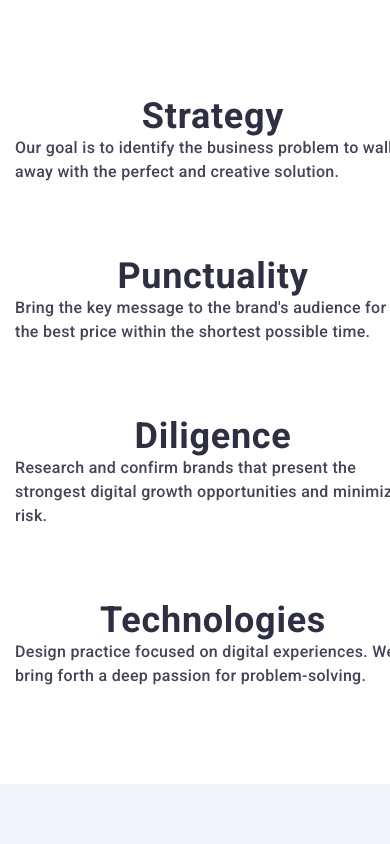
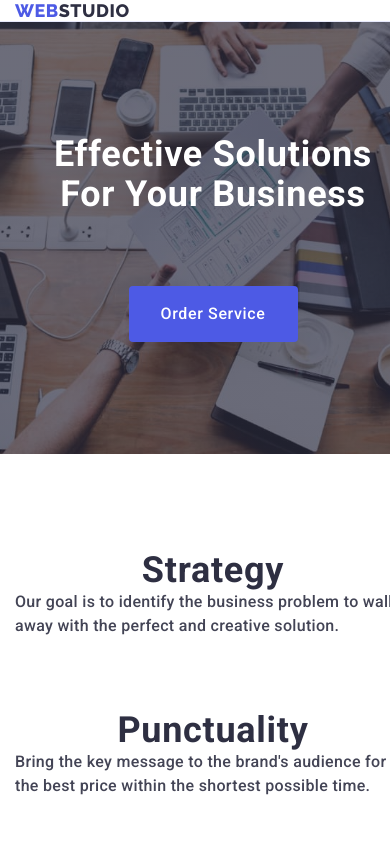
Before and after one commit to RayChikS/WebStudio, a plain HTML site: page index.html in a window 390 px wide. Shown: the top 844 px of the page. Drawn offline with nearby package versions, Linux system fonts and the light colour scheme.

Commit message:
mobile-2

```diff
--- a/css/styles.css
+++ b/css/styles.css
@@ -190,6 +190,49 @@ button {
 	color: var(--ocean);
 } */
 
+.header {
+	border-bottom: 1px solid #e7e9fc;
+	background: var(--white);
+	box-shadow: 0px 1px 6px 0px rgba(46, 47, 66, 0.08), 0px 1px 1px 0px rgba(46, 47, 66, 0.16), 0px 2px 1px 0px rgba(46, 47, 66, 0.08);
+}
+
+.header-content {
+	display: flex;
+	align-items: center;
+}
+
+.nav {
+}
+
+.logo {
+	color: var(--iris);
+	font-family: 'Raleway', sans-serif;
+	font-size: 18px;
+	font-style: normal;
+	font-weight: 800;
+	line-height: 21px;
+	letter-spacing: 0.54px;
+	text-transform: uppercase;
+}
+
+
+.logo-span {
+	color: var(--navyblue);
+}
+
+.nav-list {
+	display: none;
+}
+
+.nav-element {}
+
+.nav-item {}
+
+.current {}
+
+.address {
+	display: none;
+}
 
 
 
@@ -460,6 +503,66 @@ button {
 	border-color: #404bbf;
 	color: #404bbf;
 } */
+
+.intro-content{
+	display: flex;
+	flex-direction: column;
+	gap: 72px;
+}
+.intro {
+	/* width: 428px;
+	height: 432px; */
+	margin: 0 auto;
+	background-image: linear-gradient(rgba(46, 47, 66, 0.7),
+			rgba(46, 47, 66, 0.7)),
+		url(../images/hero-image.jpg);
+	background-size: cover;
+	padding: 112px 0;
+	max-width: 428px;
+	background-repeat: no-repeat;
+	background-position: center;
+}
+
+.intro-title {
+	color: var(--white, #FFF);
+	text-align: center;
+	margin: 0 auto;
+	font-size: 36px;
+	line-height: 40px;
+	letter-spacing: 0.72px;
+	text-transform: capitalize;
+	width: 320px;
+	height: 80px;
+}
+
+.intro-button {
+	display: block;
+	color: var(--white);
+	font-family: 'Roboto', sans-serif;
+	font-size: 16px;
+	font-weight: 500;
+	line-height: 150%;
+	letter-spacing: 0.64px;
+	background-color: var(--iris);
+	cursor: pointer;
+	min-width: 169px;
+	height: 56px;
+	border: none;
+	border-radius: 4px;
+	margin: 0 auto;
+	transition: background-color 250ms cubic-bezier(0.4, 0, 0.2, 1);
+}
+
+.intro-button:hover,
+.intro-button:focus {
+	background-color: var(--ocean);
+}
+
+
+
+
+
+
 
 .advantages {
 	background: var(--white);
@@ -1331,7 +1434,13 @@ button {
 */
 
 
-
+@media (min-resolution: 192dpi) {
+	.intro {
+		background-image: linear-gradient(rgba(46, 47, 66, 0.7),
+					rgba(46, 47, 66, 0.7)),
+				url(../images/hero-image-2x.jpg);
+	}
+}
 
 @media (min-width:768) {}
 
--- a/index.html
+++ b/index.html
@@ -22,7 +22,7 @@
 
   <body>
     <!-- HEADER -->
-    <!-- <header class="header">
+    <header class="header">
       <div class="header-content container">
         <nav class="nav">
           <a class="logo link" href="./index.html"
@@ -56,11 +56,11 @@
           </ul>
         </address>
       </div>
-    </header> -->
+    </header>
 
     <!-- MAIN -->
     <main class="main">
-      <!-- <section class="intro section">
+      <section class="intro section">
         <div class="intro-content container">
           <h1 class="intro-title">Effective Solutions for Your Business</h1>
 
@@ -68,7 +68,7 @@
             Order Service
           </button>
         </div>
-      </section> -->
+      </section>
 
       <section class="advantages section">
         <div class="advantages-content container">
@@ -142,7 +142,7 @@
             <li class="about-item">
               <img
                 class="about-image"
-                srcset=""
+                srcset="./images/about/img1.jpg 1x, ./images/about/img1.jpg 2x"
                 src="./images/about/img1.jpg"
                 alt="computer with diagrams"
                 width="360"
@@ -152,7 +152,11 @@
             <li class="about-item">
               <img
                 class="about-image"
-                src="./images/img2.jpg"
+                srcset="
+                  ./images/about/img2.jpg    1x,
+                  ./images/about/img2-2x.jpg 2x
+                "
+                src="./images/about/img2.jpg"
                 alt="phone with chat"
                 width="360"
                 height="300"
@@ -161,7 +165,11 @@
             <li class="about-item">
               <img
                 class="about-image"
-                src="./images/img3.jpg"
+                srcset="
+                  ./images/about/img3.jpg    1x,
+                  ./images/about/img3-2x.jpg 2x
+                "
+                src="./images/about/img3.jpg"
                 alt="phone in a hand"
                 width="360"
                 height="300"
@@ -490,7 +498,7 @@
       </div>
     </footer>
 
-    <div data-modal class="modal is-hidden">
+    <!-- <div data-modal class="modal is-hidden">
       <div class="modal-vindow">
         <button class="modal-close" data-modal-close type="button">
           <svg class="modal-icon-close" width="8" height="8">
@@ -585,6 +593,6 @@
       </div>
     </div>
 
-    <script src="./js/modal.js"></script>
+    <script src="./js/modal.js"></script> -->
   </body>
 </html>
```
Also changed, not shown: images/about/img1-2x.jpg (added), images/about/img2-2x.jpg (added), images/about/img3-2x.jpg (added).
